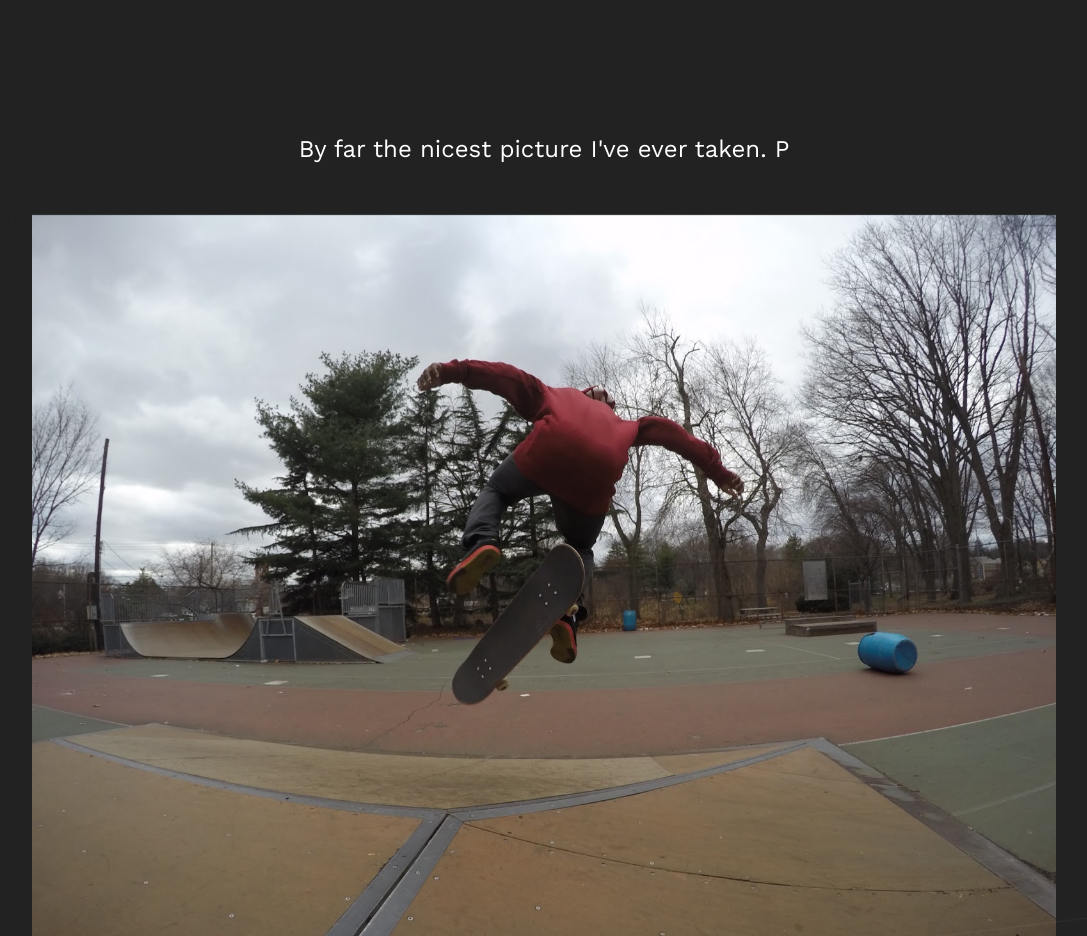
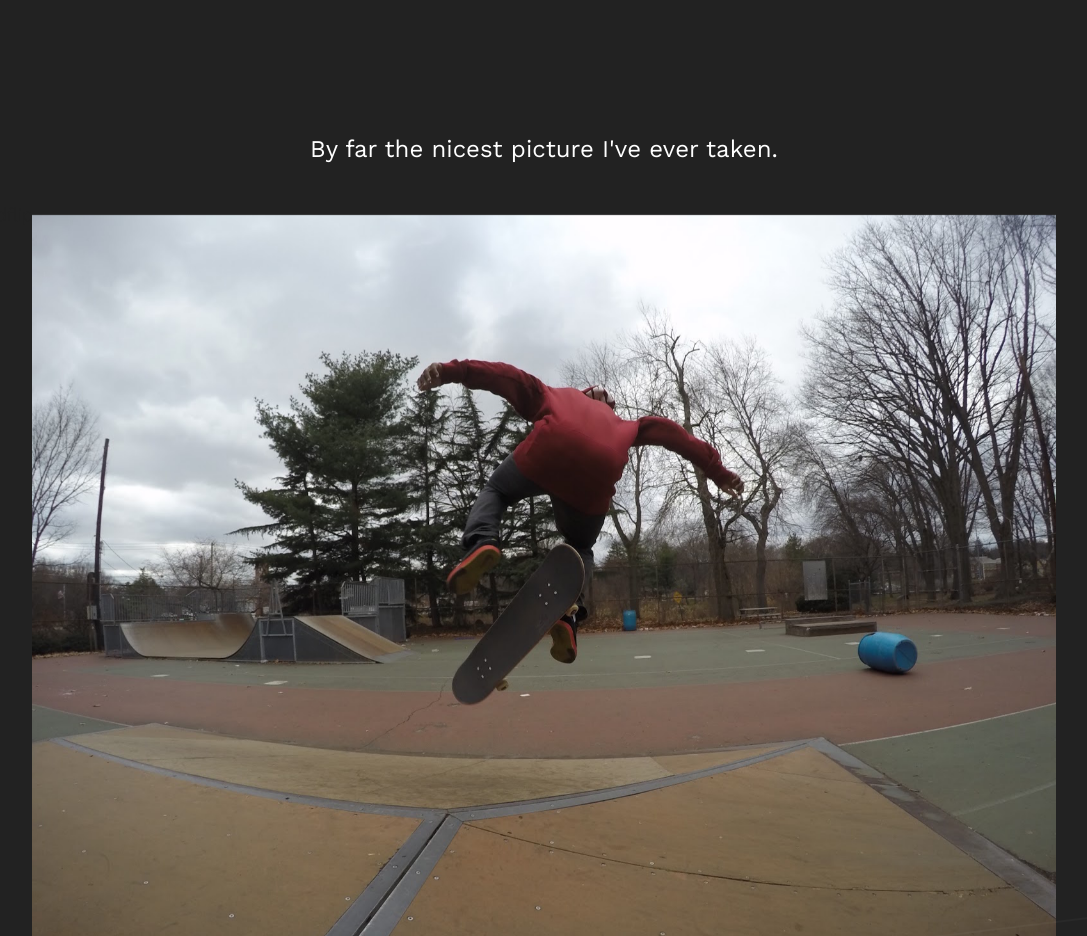
Before and after one commit to matthewortiz/matthewortiz.github.io, a plain HTML site: page index.html in a window 1280 px wide. Shown: the part 1500-2436 px from the top of the page, without its empty margins (96-1183 px from the left). Drawn offline with nearby package versions, Linux system fonts and the light colour scheme; some packages are replaced by stand-ins of ours; no server answers; files whose address does not match are found by name; a web font is replaced by a local one.

Commit message:
Changed title, removed P

```diff
--- a/index.html
+++ b/index.html
@@ -7,7 +7,7 @@
 	<head>
 	<meta charset="utf-8">
 	<meta http-equiv="X-UA-Compatible" content="IE=edge">
-	<title>Hold &mdash; 100% Free Fully Responsive HTML5 Bootstrap Template by FREEHTML5.co</title>
+	<title>Life of Matthew Ortiz</title>
 	<meta name="viewport" content="width=device-width, initial-scale=1">
 	<meta name="description" content="Free HTML5 Bootstrap Template by FREEHTML5.CO" />
 	<meta name="keywords" content="free html5, free template, free bootstrap, html5, css3, mobile first, responsive" />
@@ -152,7 +152,7 @@
 		</div>
 		<!-- data-colorbg="#FF6138" -->
 		<div class="pics" data-colorbg="" data-next="yes">
-			<h3 class="picture">By far the nicest picture I've ever taken. P</h3>
+			<h3 class="picture">By far the nicest picture I've ever taken.</h3>
 			<p>Switch Hardflip</p>
 			<div class="container1">
 				<!--<img height="45%" width="45%" src="skatepark.png"/>-->
```
